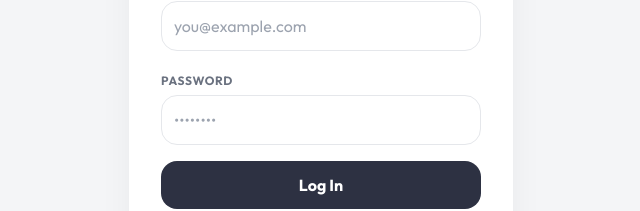
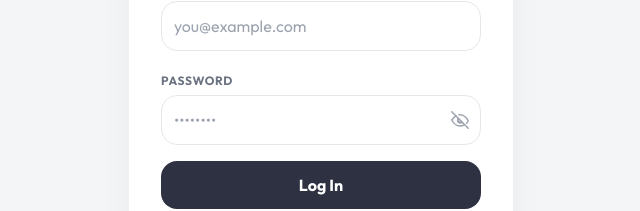
Before and after one commit to UsmanArazak/Vex, a React (Vite) app: page / in a window 1280 px wide. Shown: the part 331-542 px from the top of the page, without its empty margins (319-959 px from the left). Built offline with nearby package versions, Linux system fonts and the light colour scheme; no server answers.

Commit message:
Auth UX: password visibility toggle, confirm password field on signup

```diff
--- a/src/pages/Auth.jsx
+++ b/src/pages/Auth.jsx
@@ -1,28 +1,58 @@
 // src/pages/Auth.jsx
 import React, { useState } from 'react';
 import { useAuth } from '../context/AuthContext';
+
+const EyeIcon = ({ open }) => (
+  open ? (
+    <svg width="18" height="18" viewBox="0 0 24 24" fill="none" stroke="currentColor" strokeWidth="2" strokeLinecap="round" strokeLinejoin="round">
+      <path d="M1 12s4-8 11-8 11 8 11 8-4 8-11 8-11-8-11-8Z" />
+      <circle cx="12" cy="12" r="3" />
+    </svg>
+  ) : (
+    <svg width="18" height="18" viewBox="0 0 24 24" fill="none" stroke="currentColor" strokeWidth="2" strokeLinecap="round" strokeLinejoin="round">
+      <path d="M9.88 9.88a3 3 0 1 0 4.24 4.24" />
+      <path d="M10.73 5.08A10.43 10.43 0 0 1 12 5c7 0 11 8 11 8a18.5 18.5 0 0 1-2.16 3.19m-6.72-1.07a3 3 0 0 1-4.24-4.24" />
+      <path d="M6.61 6.61A18.5 18.5 0 0 0 1 12s4 8 11 8a10.43 10.43 0 0 0 5.39-1.61" />
+      <line x1="1" y1="1" x2="23" y2="23" />
+    </svg>
+  )
+);
 
 const Auth = () => {
   const { signIn, signUp } = useAuth();
   const [mode, setMode] = useState('login'); // 'login' | 'signup'
   const [email, setEmail] = useState('');
   const [password, setPassword] = useState('');
+  const [confirmPassword, setConfirmPassword] = useState('');
+  const [showPassword, setShowPassword] = useState(false);
+  const [showConfirmPassword, setShowConfirmPassword] = useState(false);
   const [error, setError] = useState('');
-  const [info, setInfo] = useState('');
   const [loading, setLoading] = useState(false);
+
+  const switchMode = () => {
+    setMode(mode === 'login' ? 'signup' : 'login');
+    setError('');
+    setPassword('');
+    setConfirmPassword('');
+  };
 
   const handleSubmit = async (e) => {
     e.preventDefault();
     setError('');
-    setInfo('');
+
+    if (mode === 'signup' && password !== confirmPassword) {
+      setError("Passwords don't match");
+      return;
+    }
+
     setLoading(true);
     try {
       if (mode === 'login') {
         await signIn(email, password);
       } else {
         await signUp(email, password);
-        setInfo('Check your email to confirm your account, then log in.');
-        setMode('login');
+        // No email confirmation required — signUp signs the user in directly,
+        // AuthContext picks up the new session and the app takes over from here.
       }
     } catch (err) {
       setError(err.message || 'Something went wrong');
@@ -51,21 +81,56 @@ const Auth = () => {
               placeholder="you@example.com"
             />
           </div>
+
           <div>
             <label className="text-xs font-bold text-gray-500 uppercase tracking-wider">Password</label>
+            <div className="relative mt-1">
               <input
-              type="password"
+                type={showPassword ? 'text' : 'password'}
                 required
                 minLength={6}
                 value={password}
                 onChange={(e) => setPassword(e.target.value)}
-              className="w-full mt-1 p-3 rounded-xl border border-gray-200 focus:outline-none focus:ring-2 focus:ring-brand-gold"
+                className="w-full p-3 pr-11 rounded-xl border border-gray-200 focus:outline-none focus:ring-2 focus:ring-brand-gold"
                 placeholder="••••••••"
               />
+              <button
+                type="button"
+                onClick={() => setShowPassword(!showPassword)}
+                className="absolute right-3 top-1/2 -translate-y-1/2 text-gray-400 hover:text-brand-charcoal transition-colors"
+                tabIndex={-1}
+              >
+                <EyeIcon open={showPassword} />
+              </button>
+            </div>
           </div>
 
+          {mode === 'signup' && (
+            <div>
+              <label className="text-xs font-bold text-gray-500 uppercase tracking-wider">Confirm Password</label>
+              <div className="relative mt-1">
+                <input
+                  type={showConfirmPassword ? 'text' : 'password'}
+                  required
+                  minLength={6}
+                  value={confirmPassword}
+                  onChange={(e) => setConfirmPassword(e.target.value)}
+                  className="w-full p-3 pr-11 rounded-xl border border-gray-200 focus:outline-none focus:ring-2 focus:ring-brand-gold"
+                  placeholder="••••••••"
+                />
+                <button
+                  type="button"
+                  onClick={() => setShowConfirmPassword(!showConfirmPassword)}
+                  className="absolute right-3 top-1/2 -translate-y-1/2 text-gray-400 hover:text-brand-charcoal transition-colors"
+                  tabIndex={-1}
+                >
+                  <EyeIcon open={showConfirmPassword} />
+                </button>
+              </div>
+            </div>
+          )}
+
           {error && <p className="text-sm text-red-500 font-medium">{error}</p>}
-          {info && <p className="text-sm text-green-600 font-medium">{info}</p>}
 
           <button
             type="submit"
@@ -77,7 +142,7 @@ const Auth = () => {
         </form>
 
         <button
-          onClick={() => { setMode(mode === 'login' ? 'signup' : 'login'); setError(''); setInfo(''); }}
+          onClick={switchMode}
           className="w-full text-center text-sm text-gray-500 mt-5 hover:text-brand-charcoal transition-colors"
         >
           {mode === 'login' ? "Don't have an account? " : 'Already have an account? '}
```
Lines whose indentation alone changed are shown as unchanged.
